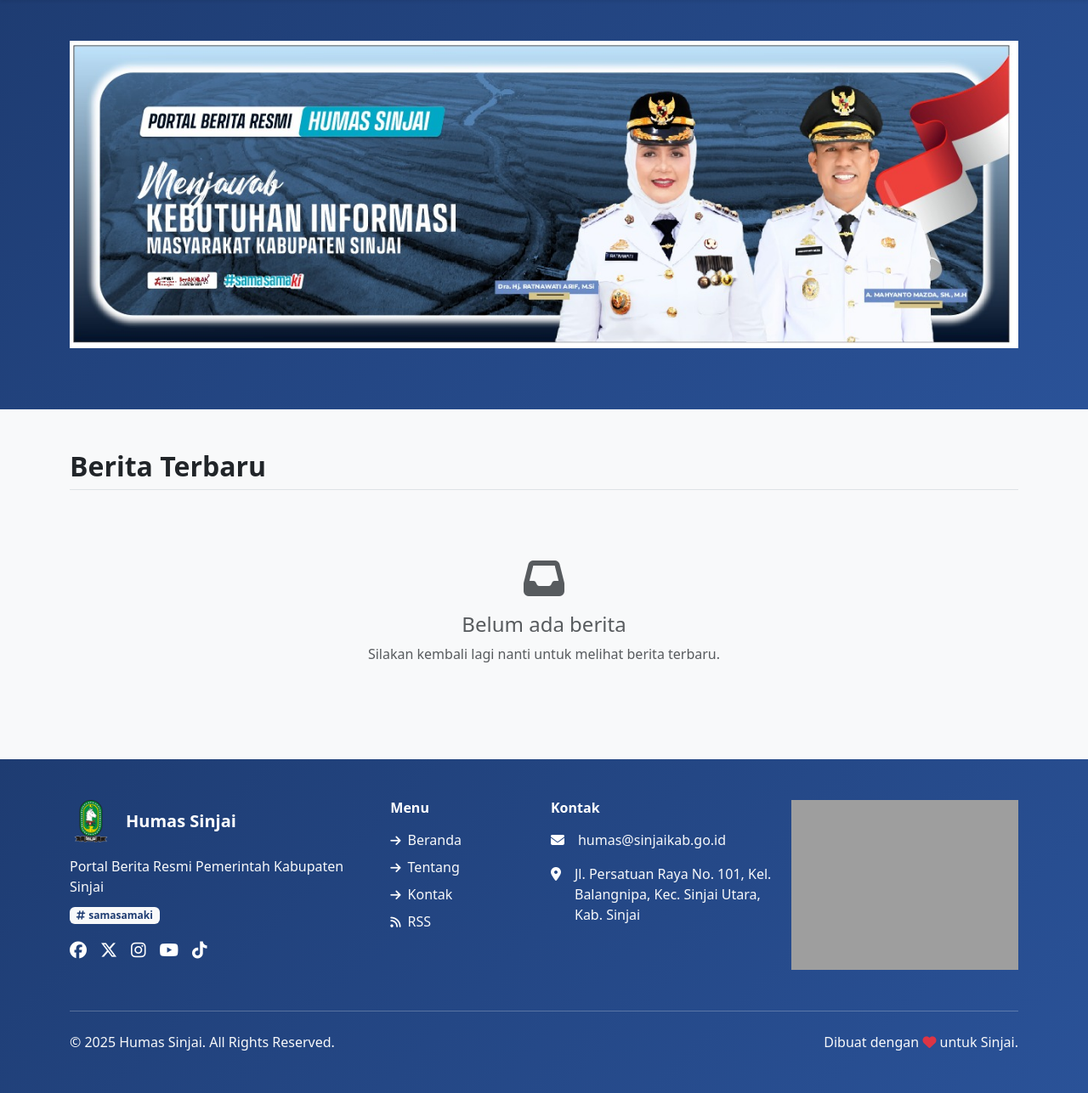
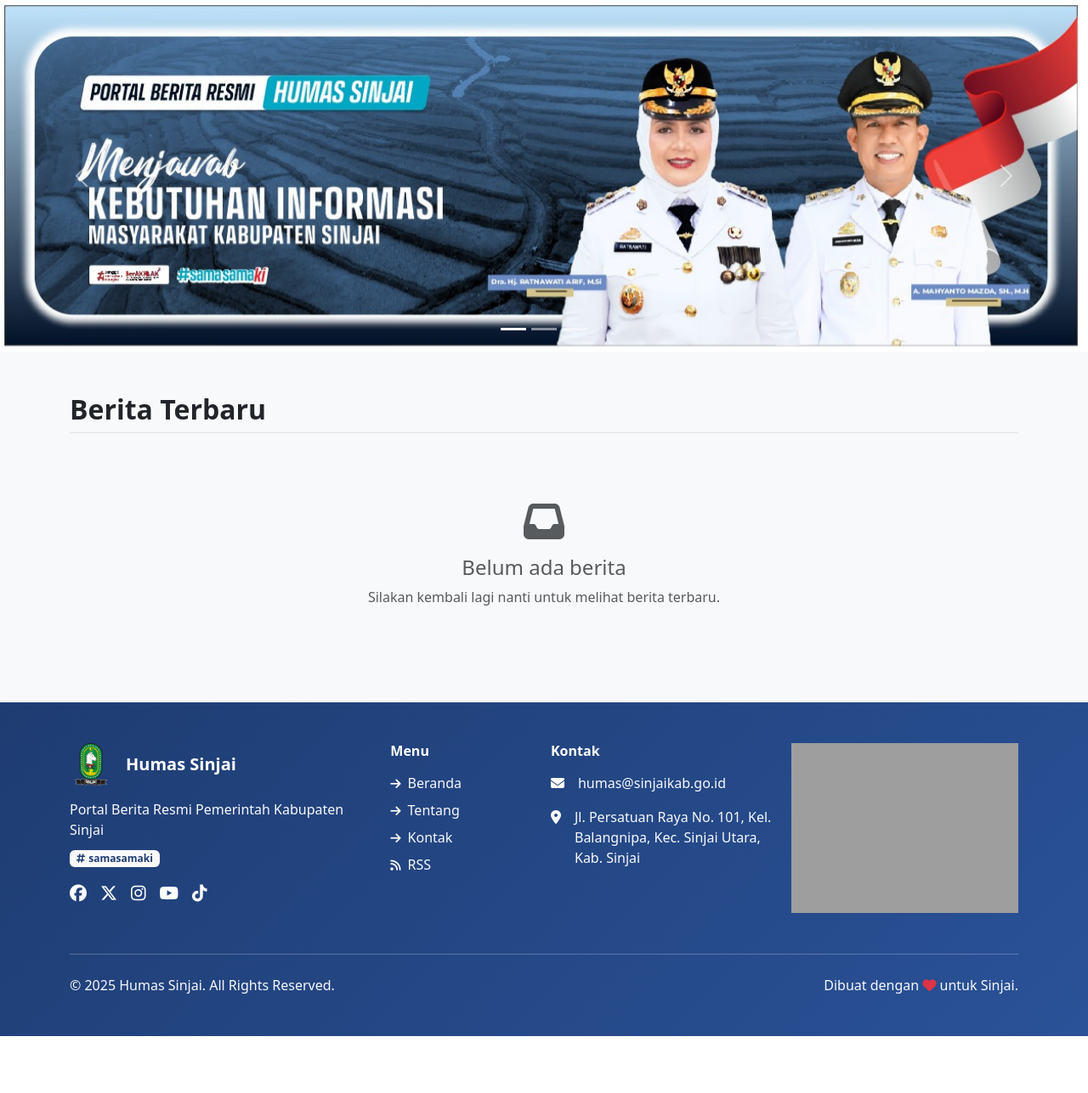
Before and after one commit to kalamangna/humas-sinjai, a CodeIgniter 4 app: the page made by app/Views/home.php in a window 1280 px wide. Shown: the part 72-1359 px from the top of the page at 85% size. After the commit the page ends 1292 px from the top, so only its background shows below. Run offline with PHP 8.4 and a stand-in for CodeIgniter, Linux system fonts and the light colour scheme; the template is opened without the code that fills it, so the values that code supplies are empty; some libraries are stand-ins or nearby versions; grey boxes are pictures that could not be loaded.

Commit message:
add carousel

```diff
--- a/app/Views/home.php
+++ b/app/Views/home.php
@@ -3,14 +3,33 @@
 <?= $this->section('content') ?>
 
 <!-- Hero Section -->
-<section class="bg-primary-gradient text-white py-5 mb-5">
-    <div class="container">
-        <!-- Banner Image -->
-        <div class="row justify-content-center mb-4">
-            <!-- <div class="col-md-8 text-center"> -->
-            <img src="<?= base_url('banner.jpeg') ?>" alt="Banner" class="img-fluid">
-            <!-- </div> -->
+<section class="mb-5">
+    <div id="carouselExampleIndicators" class="carousel slide" data-bs-ride="carousel">
+        <div class="carousel-indicators">
+            <button type="button" data-bs-target="#carouselExampleIndicators" data-bs-slide-to="0" class="active" aria-current="true" aria-label="Slide 1"></button>
+            <button type="button" data-bs-target="#carouselExampleIndicators" data-bs-slide-to="1" aria-label="Slide 2"></button>
+            <button type="button" data-bs-target="#carouselExampleIndicators" data-bs-slide-to="2" aria-label="Slide 3"></button>
         </div>
+        <div class="carousel-inner">
+            <div class="carousel-item active">
+                <img src="<?= base_url('banner.jpeg') ?>" class="d-block w-100">
+            </div>
+            <div class="carousel-item">
+                <img src="<?= base_url('banner.png') ?>" class="d-block w-100">
+            </div>
+            <div class="carousel-item">
+                <img src="<?= base_url('poster.png') ?>" class="d-block w-100">
+            </div>
+        </div>
+        <button class="carousel-control-prev" type="button" data-bs-target="#carouselExampleIndicators" data-bs-slide="prev">
+            <span class="carousel-control-prev-icon" aria-hidden="true"></span>
+            <span class="visually-hidden">Previous</span>
+        </button>
+        <button class="carousel-control-next" type="button" data-bs-target="#carouselExampleIndicators" data-bs-slide="next">
+            <span class="carousel-control-next-icon" aria-hidden="true"></span>
+            <span class="visually-hidden">Next</span>
+        </button>
+    </div>
 </section>
 
 <!-- Featured Posts -->
```
Also changed, not shown: app/Views/post_detail.php (+9 -10 lines).
